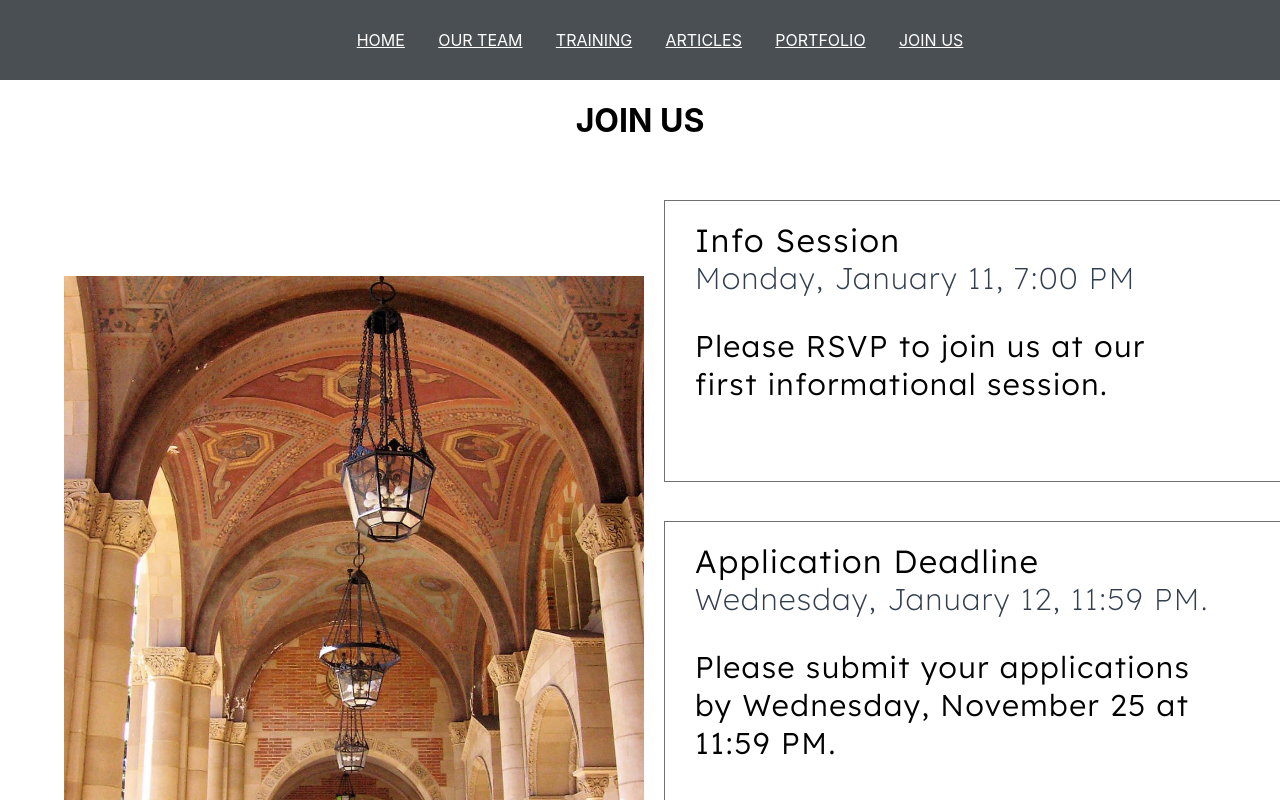
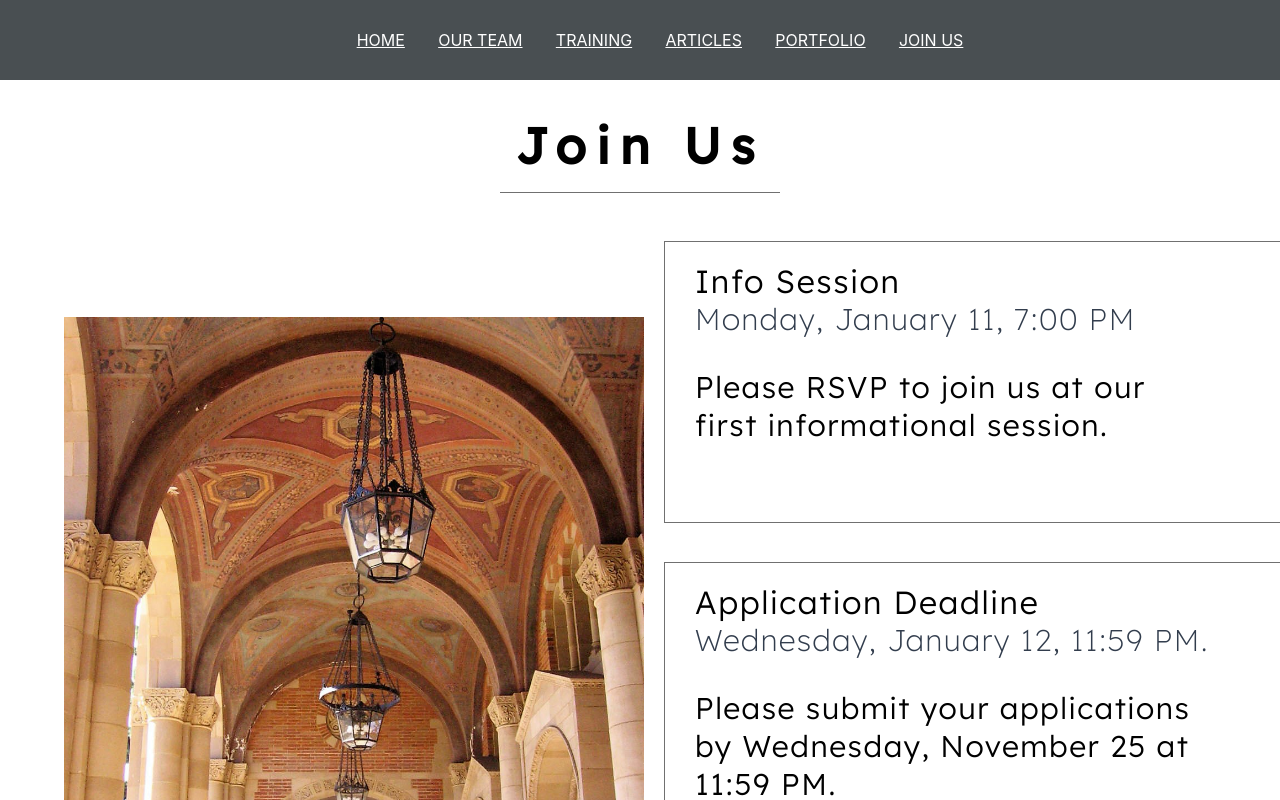
Before and after one commit to TechConnectedUCLA/ibr-frontend, a React (Create React App) app: page /joinus in a window 1280 px wide. Shown: the top 800 px of the page. Built offline with nearby package versions, Linux system fonts and the light colour scheme.

Commit message:
JoinUs: page title styling

```diff
--- a/src/Pages/JoinUs.css
+++ b/src/Pages/JoinUs.css
@@ -6,6 +6,26 @@
 @font-face {
     font-family: 'Lexend-Light';
     src: url('../Assets/Lexend-Light.ttf');
+}
+
+@font-face {
+    font-family: 'Lexend-Medium';
+    src: url('../Assets/Lexend-Medium.ttf');
+}
+
+.page-title {
+    font-family: 'Lexend-Medium';
+    letter-spacing: 10px;
+    font-size: 50px;
+    line-height: 63px;
+
+    padding-bottom: 15px;
+    margin-left: auto;
+    margin-right: auto;
+    margin-bottom: 10px;
+
+    border-bottom: 1px solid #707070;
+    width: 280px;
 }
 
 .wrapper {
--- a/src/Pages/JoinUs.js
+++ b/src/Pages/JoinUs.js
@@ -10,7 +10,7 @@ import operations_vp from '../Assets/Operations.png'
 function JoinUs() {
   return (
     <div>
-      <h1>JOIN US</h1>
+      <h1 className="page-title">Join Us</h1>
       <div className="wrapper">
         <div className="container-tophalf">
           <img src={royce} alt="royce hall" className="img-royce"></img>
```
